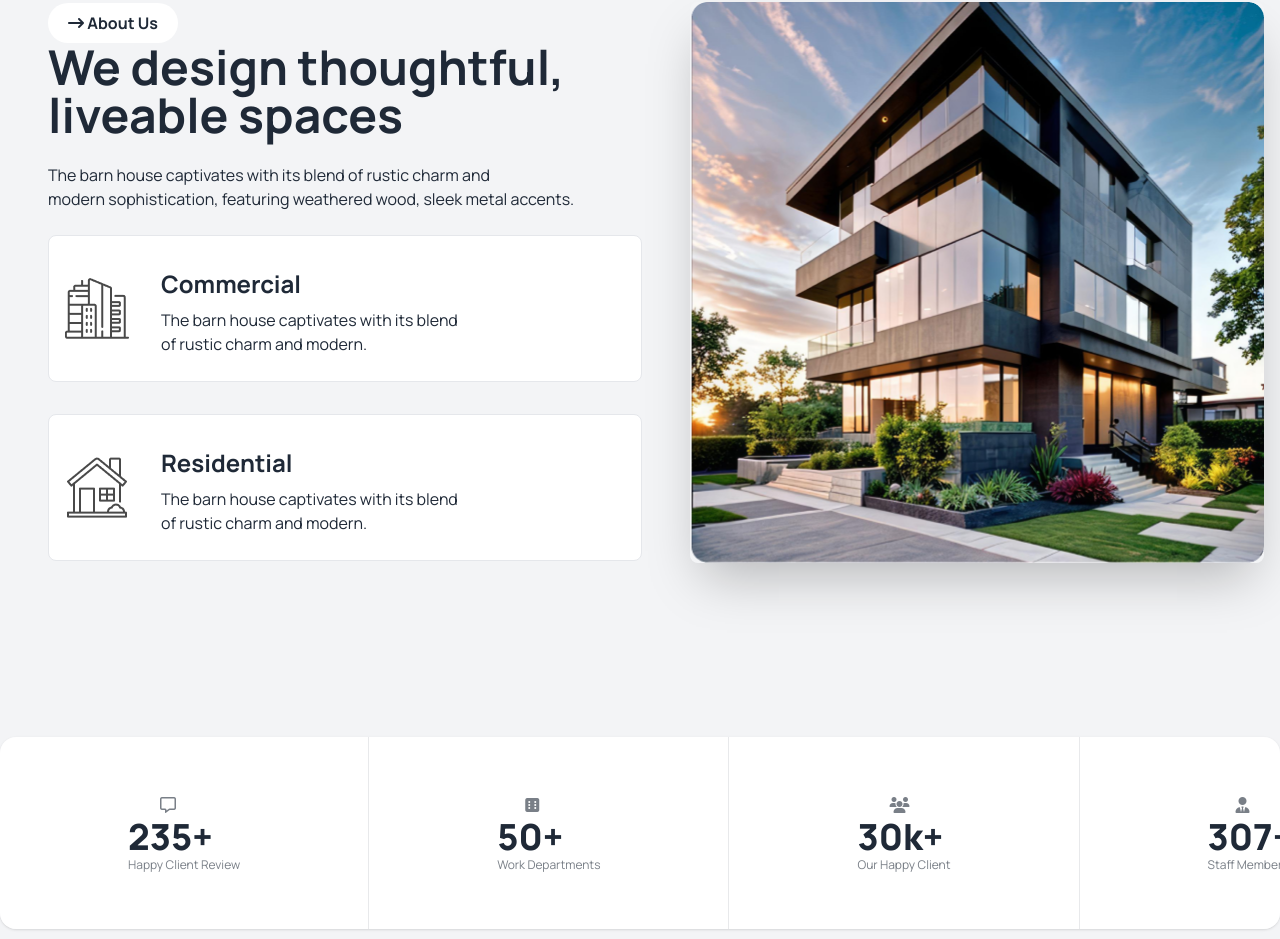
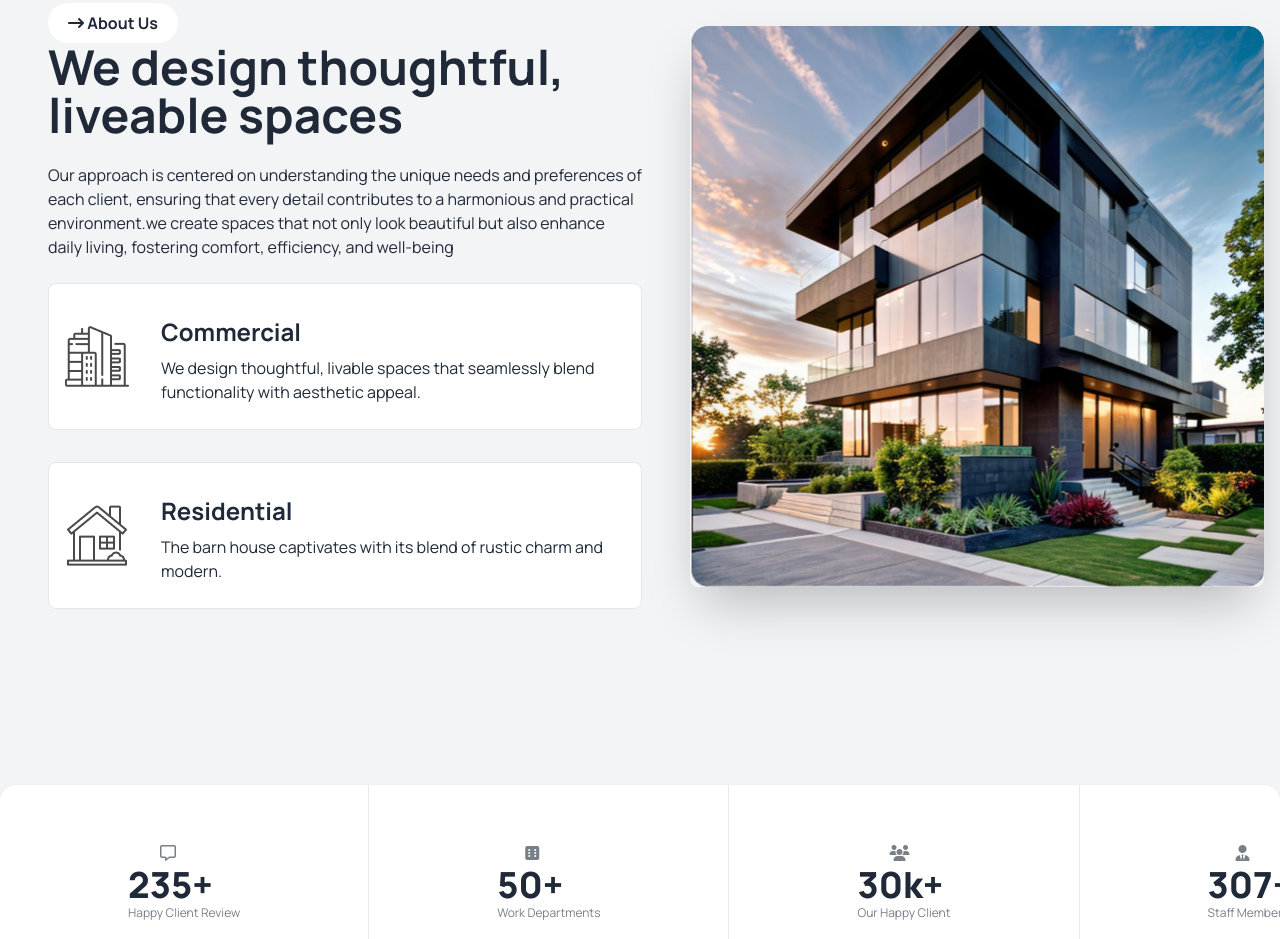
Before and after one commit to Salman-Shaid/Assignment-3, a plain HTML site: page index.html in a window 1280 px wide. Shown: the part 1115-2054 px from the top of the page. Drawn offline with nearby package versions, Linux system fonts and the light colour scheme.

Commit message:
complate full

```diff
--- a/index.html
+++ b/index.html
@@ -158,26 +158,25 @@
                                     class="fa-solid fa-arrow-right-long "></i> About Us</button>
                             <h1 class="text-5xl font-bold">We design thoughtful, liveable spaces</h1>
                             <p class="py-6">
-                                The barn house captivates with its blend of rustic charm and <br>
-                                modern sophistication, featuring weathered wood, sleek metal accents.
+                                Our approach is centered on understanding the unique needs and preferences of each client, ensuring that every detail contributes to a harmonious and practical environment.we create spaces that not only look beautiful but also enhance daily living, fostering comfort, efficiency, and well-being
                             </p>
                             <div class="flex border py-6 bg-text-color-white rounded-lg mb-8">
                                 <div>
-                                    <img class="p-4 min-w-16" src="assets/commercial.png" alt="">
+                                    <img class="p-4 min-w-24" src="assets/commercial.png" alt="">
                                 </div>
-                                <div class="mx-4 lg:pr-24 ">
+                                <div class="mx-4 lg:pr-2 ">
                                     <h5 class="text-2xl font-bold my-2">Commercial</h5>
-                                    <p>The barn house captivates with its blend <br> of rustic charm and modern.</p>
+                                    <p>We design thoughtful, livable spaces that seamlessly blend functionality with aesthetic appeal.</p>
                                 </div>
                             </div>
 
                             <div class="flex border py-6 bg-text-color-white rounded-lg ">
                                 <div class="">
-                                    <img class="p-4" src="assets/residential.png" alt="">
+                                    <img class="p-4 min-w-24" src="assets/residential.png" alt="">
                                 </div>
-                                <div class="mx-4 lg:pr-24">
+                                <div class="mx-4 lg:pr-2">
                                     <h5 class="text-2xl font-bold my-2">Residential</h5>
-                                    <p>The barn house captivates with its blend <br> of rustic charm and modern.</p>
+                                    <p>The barn house captivates with its blend of rustic charm and modern.</p>
                                 </div>
                             </div>
 
```
